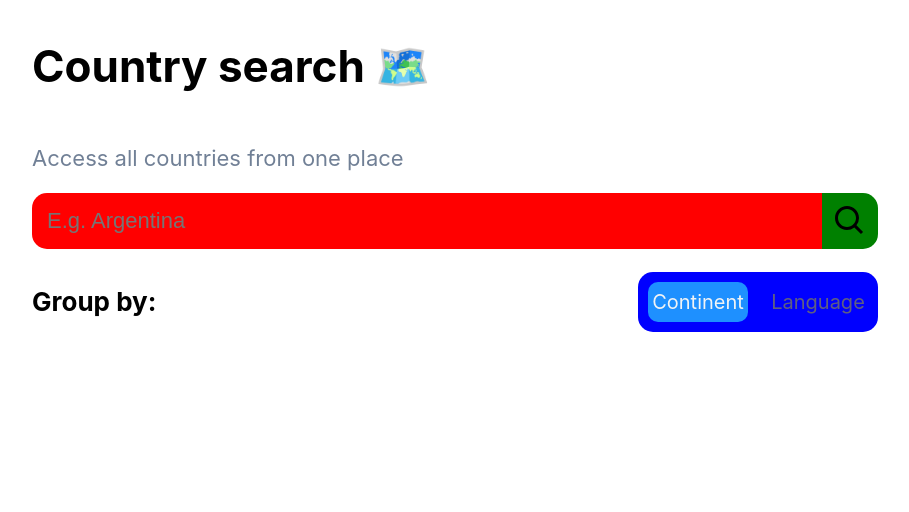
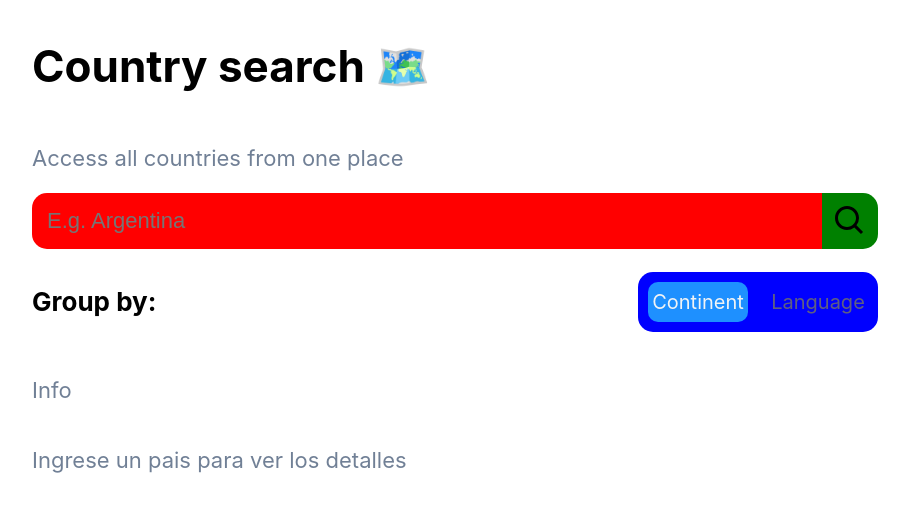
Before and after one commit to AbigailSC/Challenge-Kimche, a React (Create React App) app in the folder kimchechallenge/: page / in a window 1280 px wide. Shown: the top 512 px of the page, without its empty margins (185-1094 px from the left). Built offline with nearby package versions, Linux system fonts and the light colour scheme; no server answers; the HTML template or start-up script is replaced by a standard one.

Commit message:
feat: Searchbar funcionando y creacion de card

```diff
--- a/kimchechallenge/src/components/CardCountry/CardCountry.jsx
+++ b/kimchechallenge/src/components/CardCountry/CardCountry.jsx
@@ -1,10 +1,19 @@
-import React from 'react'
-import { Flex } from '../styles/styles'
+import React from "react";
+import { Flex, Text } from "../styles/styles";
 
-export const CardCountry = () => {
+export const CardCountry = ( { name, code, continent, capital, languages, emojiU, states } ) => {
   return (
     <Flex>
-
+      {(<>
+      <Text>Info</Text>
+      {!name && !code && !continent
+      ? <Text>Ingrese un pais para ver los detalles</Text>
+      : (
+        <div>
+          <Text>{name}, {code}</Text>
+        </div>
+      )}
+    </>)}
     </Flex>
   )
 }
--- a/kimchechallenge/src/components/Home/Home.jsx
+++ b/kimchechallenge/src/components/Home/Home.jsx
@@ -1,15 +1,28 @@
 import React from 'react';
+import { useState } from 'react';
+import { CardCountry } from '../CardCountry/CardCountry';
 import { Searchbar } from '../Searchbar/Searchbar';
 import { SelectRadio } from '../SelectRadio/SelectRadio';
 
 export const Home = () => {
+  const [ findCountry, setFindCountry ] = useState(null)
   const handleSubmit = (e) => {
-    console.log(e)
+    setFindCountry(e)
   }
+  console.log("sera? ", findCountry)
   return (
   <>
     <Searchbar handleSubmit={handleSubmit} />
     <SelectRadio />
+    <CardCountry
+      code = {findCountry?.code}
+      name = {findCountry?.name}
+      continent = {findCountry?.continent}
+      capital = {findCountry?.capital}
+      emojiU = {findCountry?.emojiU}
+      languages = {findCountry?.languages}
+      states = {findCountry?.states}
+    />
   </>
   )
 }
--- a/kimchechallenge/src/components/Searchbar/Searchbar.jsx
+++ b/kimchechallenge/src/components/Searchbar/Searchbar.jsx
@@ -8,44 +8,41 @@ export const Searchbar = (props) => {
   const { handleSubmit } = props
   const [name, setName] = useState("")
   const [country, setCountry] = useState(null)
+  // Decidi no utilizar el filter de la query countries porque tendria que crear otra consulta para pasar el codigo al filtro y seria redundante dado que desde el filtrado en el componente ya puedo sacar los datos que necesito
   const GET_COUNTRIES = gql`
     query GET_COUNTRIES{
       countries {
+        code
         name
-        code
+        continent {
+          code
+          name
+        }
+        capital
+        languages {
+          code
+          name
+        }
+        emojiU
+        states {
+          code
+          name
+        }
+
       }
     }
   `
   const { loading, data } = useQuery(GET_COUNTRIES)
   const filterQueryCountry = (name) => {
     if (!loading) {
-      const findCountry = data.countries.find((country) => country.name.toLowerCase() === name.toLowerCase())
+      const findCountry = data.countries.find((country) => country.name.toLowerCase().includes(name.toLowerCase()))
       return findCountry
     }
   }
-  // const [country, setCountry] = useState(null)
-  // const countryFound = gql`
-  //   query findCountry($nameToSearch: String!){
-  //     country (cade: $nameToSearch) {
-  //       name
-  //       code
-  //       capital
-  //     }
-  //   }
-  // `
-  // const [getCountry, result] = useLazyQuery(countryFound)
-  // useEffect(() => {
-  //   if (result.data) {
-  //     setCountry(result.data.findCountry)
-  //   }
-  // },[result])
-
-
-
   const handleInput = (e) => {
-    e.preventDefault()
+    e.preventDefault();
     setName(e.target.value);
-    setCountry(filterQueryCountry(e.target.value))
+    setCountry(filterQueryCountry(e.target.value));
   }
   return (
   <Flex>
```
